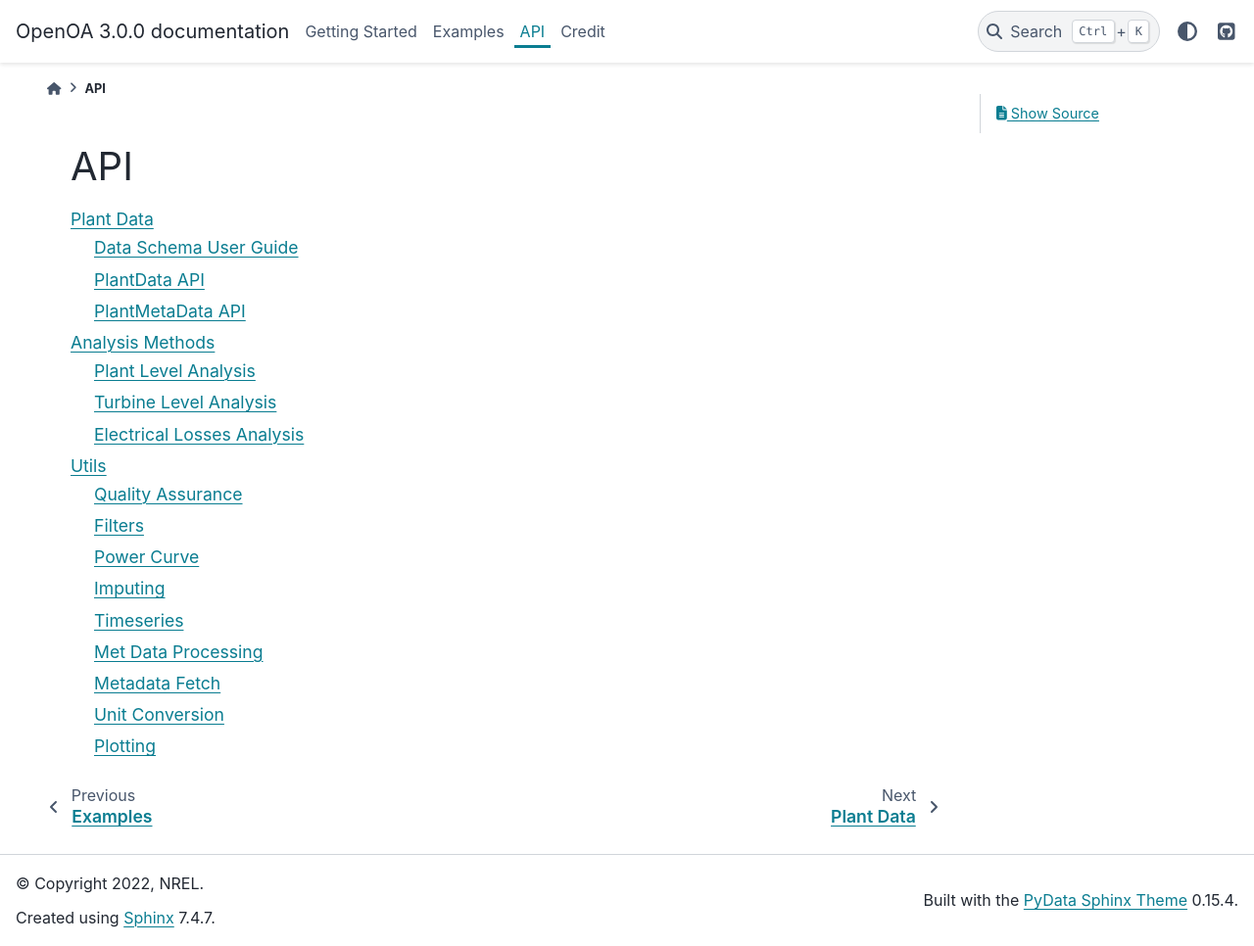
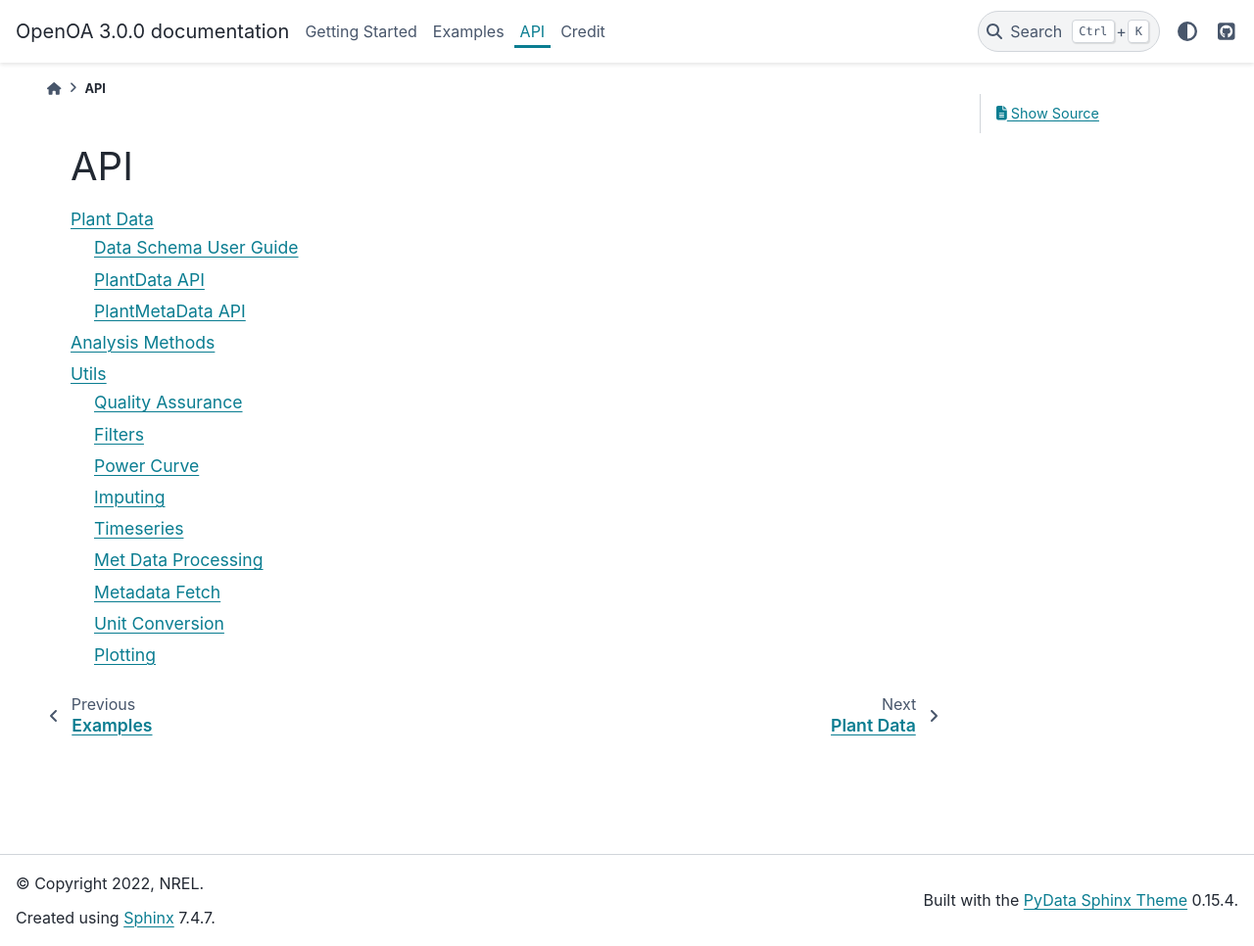
Before and after one commit to NREL/OpenOA, a Sphinx documentation site: the page built from sphinx/api/index.rst, in a window 1280 px wide and 966 px high. Shown: the whole window at 98% size. Built offline with Sphinx 7.4.7 and the PyData theme 0.15.4, drawn with Linux system fonts in a browser that asks for light colours; pages that are not in the unit, such as notebooks, are missing from menus.

Commit message:
remove headers

```diff
--- a/sphinx/api/analysis.rst
+++ b/sphinx/api/analysis.rst
@@ -6,9 +6,6 @@
 Analysis Methods work on :py:attr:`openoa.plant.PlantData` objects to produce high level analyses,
 such as the long term AEP. These methods rely on the more generic utils modules, by chaining them
 together to create reproducible analysis workflows.
-
-Plant Level Analysis
-********************
 
 .. autoclass:: openoa.analysis.aep.MonteCarloAEP
     :members:
@@ -20,17 +17,11 @@
     :undoc-members:
     :show-inheritance:
 
-Turbine Level Analysis
-**********************
-
 .. autoclass:: openoa.analysis.turbine_long_term_gross_energy.TurbineLongTermGrossEnergy
     :members:
     :undoc-members:
     :show-inheritance:
 
-Electrical Losses Analysis
-**************************
-
 .. autoclass:: openoa.analysis.electrical_losses.ElectricalLosses
     :members:
     :undoc-members:
```
